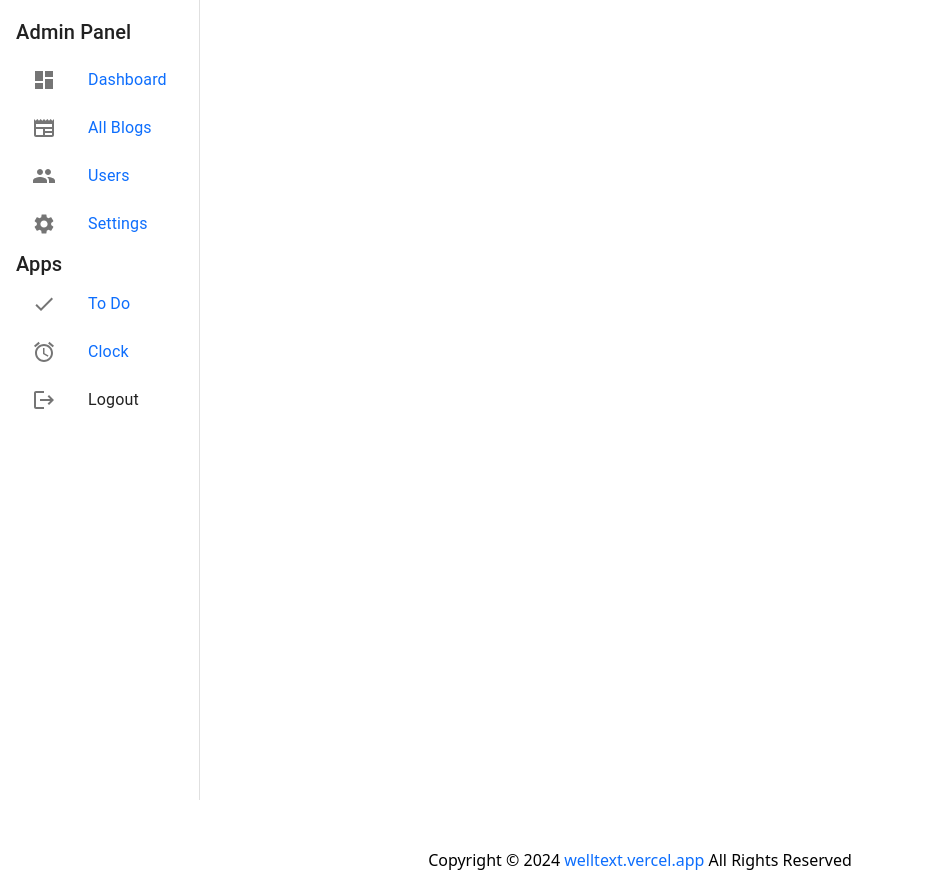
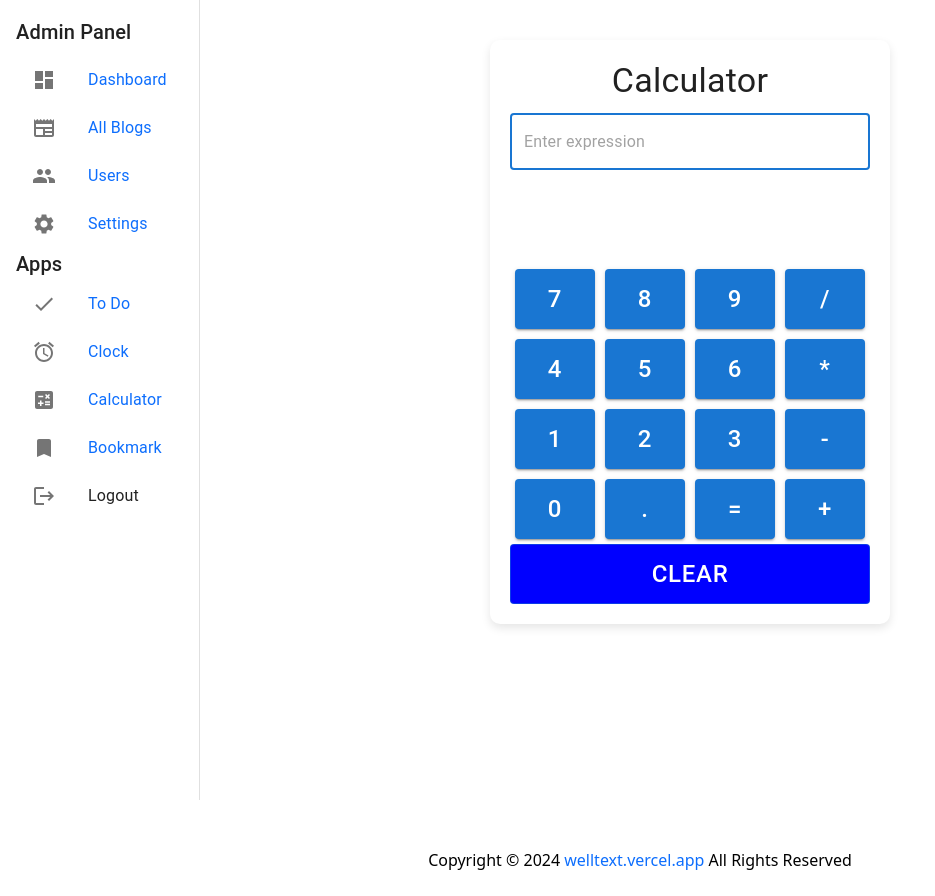
Before and after one commit to Akashmishra1209/welltext, a React (Create React App) app: page /admin/calculator in a window 1280 px wide. Shown: the whole page, without its empty margins (0-935 px from the left). Built offline with nearby package versions, Linux system fonts and the light colour scheme; sample sign-in values are in the browser's storage.

Commit message:
Added Calculator And Bookmark  Manager

```diff
--- a/src/admin/Admin.js
+++ b/src/admin/Admin.js
@@ -10,6 +10,8 @@ import Addblog from './Addblog';
 import ListBlog from './ListBlog';
 import ToDo from './ToDo';
 import Stopwatch from "./Stopwatch"
+import Calculator from "./Calculator"
+import BookmarkManager from './BookmarkManager';
 
 const Admin = () => {
     useEffect(() => {
@@ -31,6 +33,8 @@ const Admin = () => {
                     <Route path="list" element={<ListBlog/>}/>
                     <Route path="todo" element={<ToDo/>}/>
                     <Route path="stopwatch" element={<Stopwatch/>}/>
+                    <Route path="calculator" element={<Calculator/>}/>
+                    <Route path="bmanager" element={<BookmarkManager/>}/>
                 </Routes>
             </div>
         </div>
--- /dev/null
+++ b/src/admin/BookmarkManager.js
@@ -0,0 +1,93 @@
+import React, { useState, useEffect } from 'react';
+import {
+  Container,
+  TextField,
+  Button,
+  Typography,
+  Paper,
+} from '@mui/material';
+import { DataGrid } from '@mui/x-data-grid';
+import DeleteIcon from '@mui/icons-material/Delete';
+
+export default function BookmarkManager() {
+  const [bookmarks, setBookmarks] = useState([]);
+  const [url, setUrl] = useState('');
+
+  // Load bookmarks from localStorage on initial render
+  useEffect(() => {
+    const storedBookmarks = localStorage.getItem('bookmarks');
+    if (storedBookmarks) {
+      setBookmarks(JSON.parse(storedBookmarks));
+    }
+  }, []);
+
+  // Update localStorage whenever bookmarks change
+  useEffect(() => {
+    localStorage.setItem('bookmarks', JSON.stringify(bookmarks));
+  }, [bookmarks]);
+
+  const addBookmark = () => {
+    if (url) {
+      setBookmarks((prev) => [...prev, { id: prev.length, url }]);
+      setUrl('');
+    }
+  };
+
+  const deleteBookmark = (id) => {
+    const newBookmarks = bookmarks.filter((bookmark) => bookmark.id !== id);
+    setBookmarks(newBookmarks);
+  };
+
+  const columns = [
+    { field: 'url', headerName: 'Bookmark URL', flex: 1 },
+    {
+      field: 'action',
+      headerName: 'Actions',
+      renderCell: (params) => (
+        <Button
+          variant="outlined"
+          color="error"
+          size="small"
+          onClick={() => deleteBookmark(params.id)}
+          startIcon={<DeleteIcon />}
+        >
+          Delete
+        </Button>
+      ),
+      sortable: false,
+      filterable: false,
+      width: 100,
+    },
+  ];
+
+  return (
+    <Container maxWidth="sm" style={{ marginTop: '2rem' }}>
+      <Typography variant="h5" gutterBottom align="center">
+        Bookmark Manager
+      </Typography>
+      <Paper style={{ padding: 16, borderRadius: 8, boxShadow: '0 2px 5px rgba(0,0,0,0.2)' }}>
+        <TextField
+          label="Bookmark URL"
+          variant="outlined"
+          size="small"
+          fullWidth
+          value={url}
+          onChange={(e) => setUrl(e.target.value)}
+          style={{ marginBottom: '1rem' }}
+        />
+        <Button variant="contained" color="primary" onClick={addBookmark} size="small" fullWidth>
+          Add
+        </Button>
+      </Paper>
+      <div style={{ height: 400, marginTop: 20 }}>
+        <DataGrid
+          rows={bookmarks}
+          columns={columns}
+          pageSize={5}
+          rowsPerPageOptions={[5]}
+          disableSelectionOnClick
+        />
+      </div>
+    </Container>
+  );
+}
--- /dev/null
+++ b/src/admin/Calculator.js
@@ -0,0 +1,149 @@
+// src/Calculator.js
+import React, { useState } from 'react';
+import { Button, Grid, TextField, Typography, Paper } from '@mui/material';
+
+export default function Calculator() {
+  const [input, setInput] = useState('');
+  const [result, setResult] = useState('');
+
+  const handleButtonClick = (value) => {
+    setInput((prev) => prev + value);
+  };
+
+  const handleClear = () => {
+    setInput('');
+    setResult('');
+  };
+
+  const handleCalculate = () => {
+    try {
+      const evalResult = eval(input); // Use with caution!
+      setResult(evalResult);
+    } catch (error) {
+      setResult('Error');
+    }
+  };
+
+  const styles = {
+    calculator: {
+      padding: '20px',
+      maxWidth: '400px',
+      margin: 'auto',
+      backgroundColor: '#fff',
+      borderRadius: '10px',
+      boxShadow: '0 4px 10px rgba(0,0,0,0.1)',
+    },
+    input: {
+      fontSize: '2rem',
+      textAlign: 'right',
+      marginBottom: '10px',
+      height: '60px',
+    },
+    result: {
+      fontSize: '2rem',
+      margin: '10px 0',
+      minHeight: '60px',
+      textAlign: 'right',
+      color: '#333',
+    },
+    button: {
+      backgroundColor: '#1976d2', // Primary color
+      color: 'white',
+      fontSize: '1.5rem',
+      height: '60px',
+      '&:hover': {
+        backgroundColor: '#115293', // Darker shade on hover
+      },
+    },
+    clearButton: {
+      backgroundColor: 'blue', // Red color for clear
+      color: 'white',
+      fontSize: '1.5rem',
+      height: '60px',
+      '&:hover': {
+        backgroundColor: '#b71c1c', // Darker red on hover
+      },
+    },
+    gridItem: {
+      padding: '5px',
+    },
+  };
+
+  return (
+    <Paper style={styles.calculator} elevation={3}>
+      <Typography variant="h4" align="center" gutterBottom>Calculator</Typography>
+      <TextField
+        variant="outlined"
+        autoFocus
+        fullWidth
+        value={input}
+        onChange={(e) => setInput(e.target.value)}
+        placeholder="Enter expression"
+        style={styles.input}
+      />
+      <Typography variant="h6" style={styles.result}>
+        {result}
+      </Typography>
+      <Grid container spacing={0}>
+        {['7', '8', '9', '/'].map((item) => (
+          <Grid item xs={3} key={item} style={styles.gridItem}>
+            <Button
+              variant="contained"
+              fullWidth
+              onClick={() => handleButtonClick(item)}
+              style={styles.button}
+            >
+              {item}
+            </Button>
+          </Grid>
+        ))}
+        {['4', '5', '6', '*'].map((item) => (
+          <Grid item xs={3} key={item} style={styles.gridItem}>
+            <Button
+              variant="contained"
+              fullWidth
+              onClick={() => handleButtonClick(item)}
+              style={styles.button}
+            >
+              {item}
+            </Button>
+          </Grid>
+        ))}
+        {['1', '2', '3', '-'].map((item) => (
+          <Grid item xs={3} key={item} style={styles.gridItem}>
+            <Button
+              variant="contained"
+              fullWidth
+              onClick={() => handleButtonClick(item)}
+              style={styles.button}
+            >
+              {item}
+            </Button>
+          </Grid>
+        ))}
+        {['0', '.', '=', '+'].map((item) => (
+          <Grid item xs={3} key={item} style={styles.gridItem}>
+            <Button
+              variant="contained"
+              fullWidth
+              onClick={item === '=' ? handleCalculate : () => handleButtonClick(item)}
+              style={styles.button}
+            >
+              {item}
+            </Button>
+          </Grid>
+        ))}
+        <Grid item xs={12}>
+          <Button
+            variant="outlined"
+            fullWidth
+            onClick={handleClear}
+            style={styles.clearButton}
+          >
+            Clear
+          </Button>
+        </Grid>
+      </Grid>
+    </Paper>
+  );
+}
--- a/src/admin/Sidebar.js
+++ b/src/admin/Sidebar.js
@@ -5,7 +5,7 @@ import { Drawer, List, ListItem, ListItemIcon, ListItemText, Typography, IconBut
 import DashboardIcon from '@mui/icons-material/Dashboard';
 import PeopleIcon from '@mui/icons-material/People';
 import SettingsIcon from '@mui/icons-material/Settings';
-import { AccessAlarm } from '@mui/icons-material';
+import { AccessAlarm, Bookmark, Calculate } from '@mui/icons-material';
 import LogoutIcon from '@mui/icons-material/Logout';
 import { Done, Edit, Newspaper } from '@mui/icons-material';
 
@@ -63,6 +63,18 @@ export default function Sidebar() {
             </ListItemIcon>
             <ListItemText primary="Clock" />
           </ListItem>
+          <ListItem button component={NavLink} to="/admin/calculator">
+            <ListItemIcon>
+              <Calculate />
+            </ListItemIcon>
+            <ListItemText primary="Calculator" />
+          </ListItem>
+          <ListItem button component={NavLink} to="/admin/bmanager">
+            <ListItemIcon>
+              <Bookmark />
+            </ListItemIcon>
+            <ListItemText primary="Bookmark" />
+          </ListItem>
           <ListItem button onClick={handleLogout}>
             <ListItemIcon>
               <LogoutIcon />
```
